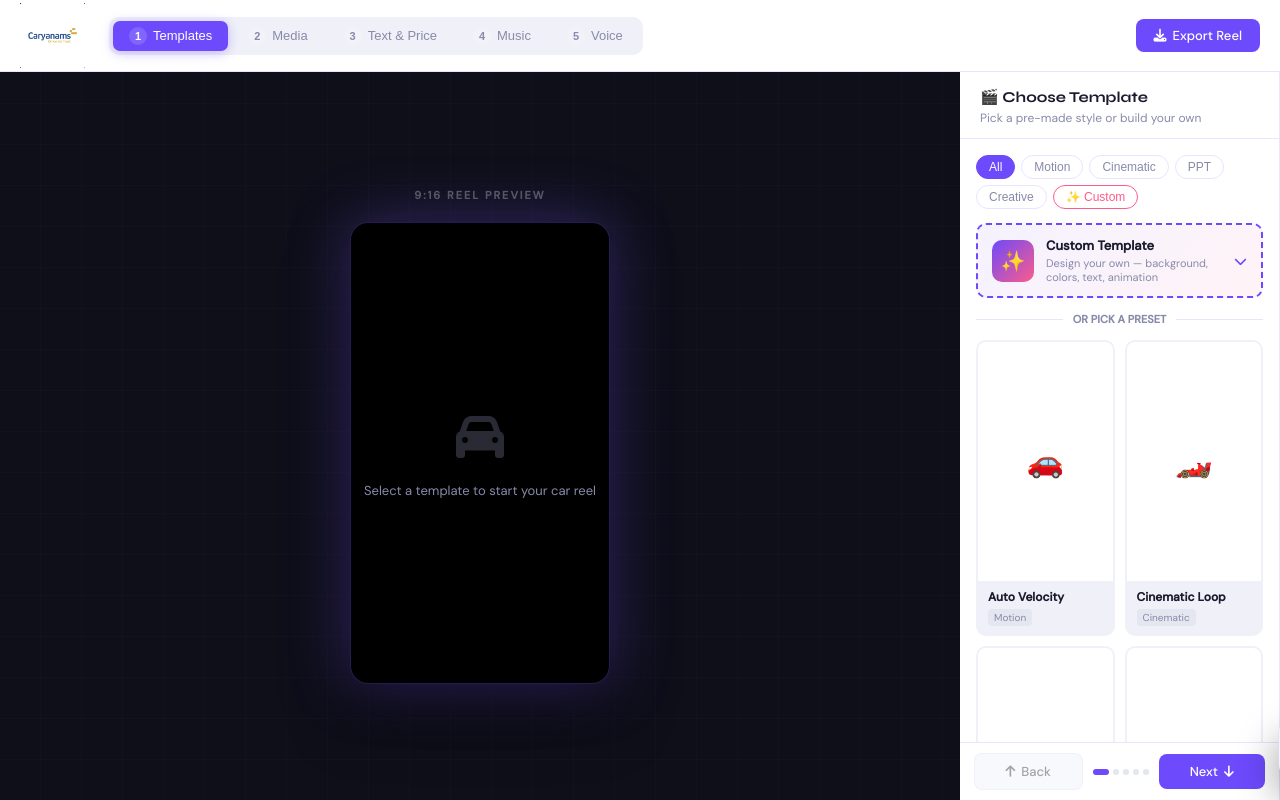
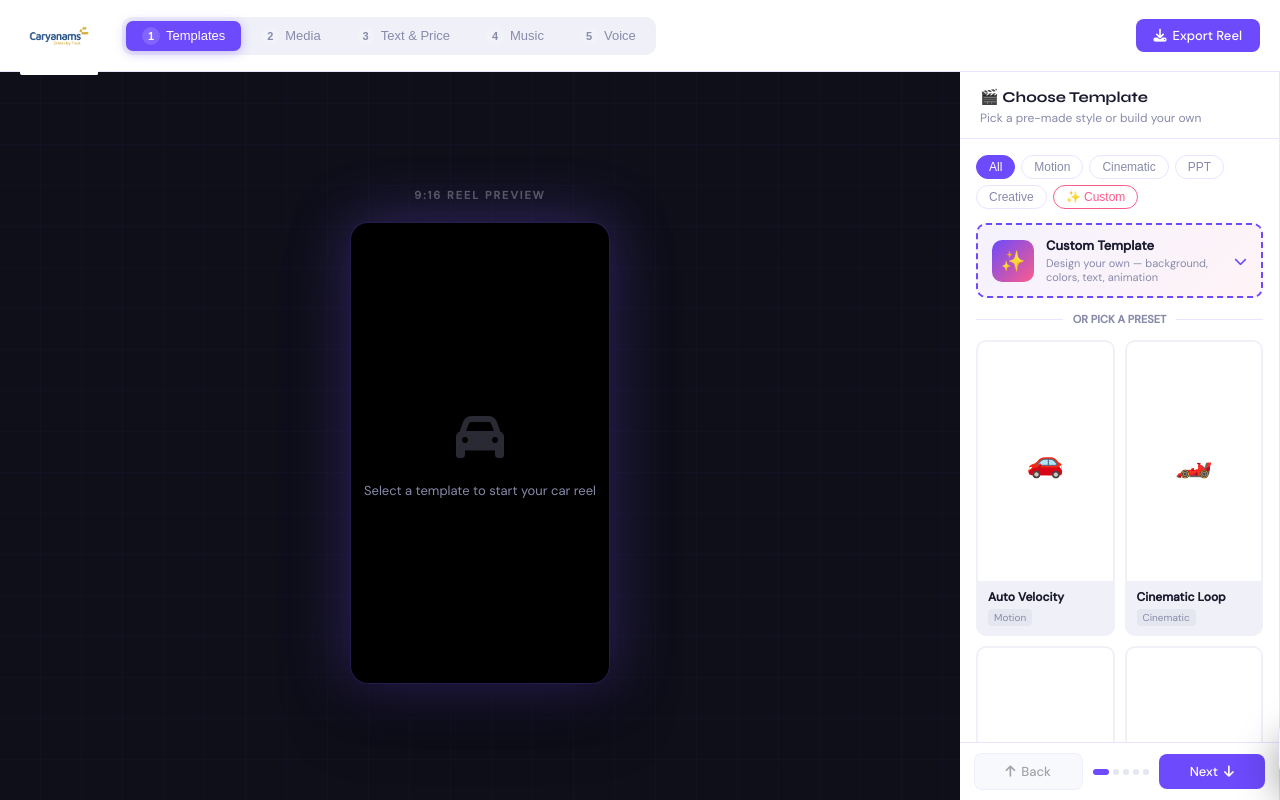
Before and after one commit to padmaninenshi-python/mobail_App, a Flask app: page / in a window 1280 px wide. Run offline with Flask 3, Linux system fonts and the light colour scheme; data comes from the database, SQL or seed files in the repository; data that the repository does not hold is empty.

Commit message:
Update index.html

```diff
--- a/templates/index.html
+++ b/templates/index.html
@@ -59,10 +59,13 @@ body {
 .navbar-brand {
   font-family: 'Syne', sans-serif;
   font-size: 26px; font-weight: 800;
-  background: linear-gradient(135deg, var(--accent), var(--accent2));
-  -webkit-background-clip: text; -webkit-text-fill-color: transparent;
+  background: none;
+  -webkit-background-clip: unset; -webkit-text-fill-color: unset;
   margin-right: 8px;
-  display: inline-block;
+  display: inline-flex;
+  align-items: center;
+  border: none;
+  box-shadow: none;
 }
 .step-tabs {
   display: flex; gap: 4px;
@@ -484,10 +487,10 @@ body {
   </button>
 
   <!-- SIRF NAVBAR LOGO -->
-  <span class="navbar-brand" style="display:flex;align-items:center;padding:0;background:transparent;">
+  <span class="navbar-brand" style="display:flex;align-items:center;padding:0;background:none;border:none;box-shadow:none;">
     <img src="{{ url_for('static', filename='logo.png') }}"
          alt="Caryanams Logo"
-         style="height:65px;width:auto;">
+         style="height:78px;width:auto;background:transparent;border:none;box-shadow:none;display:block;">
   </span>
 
   <div class="step-tabs">
```
